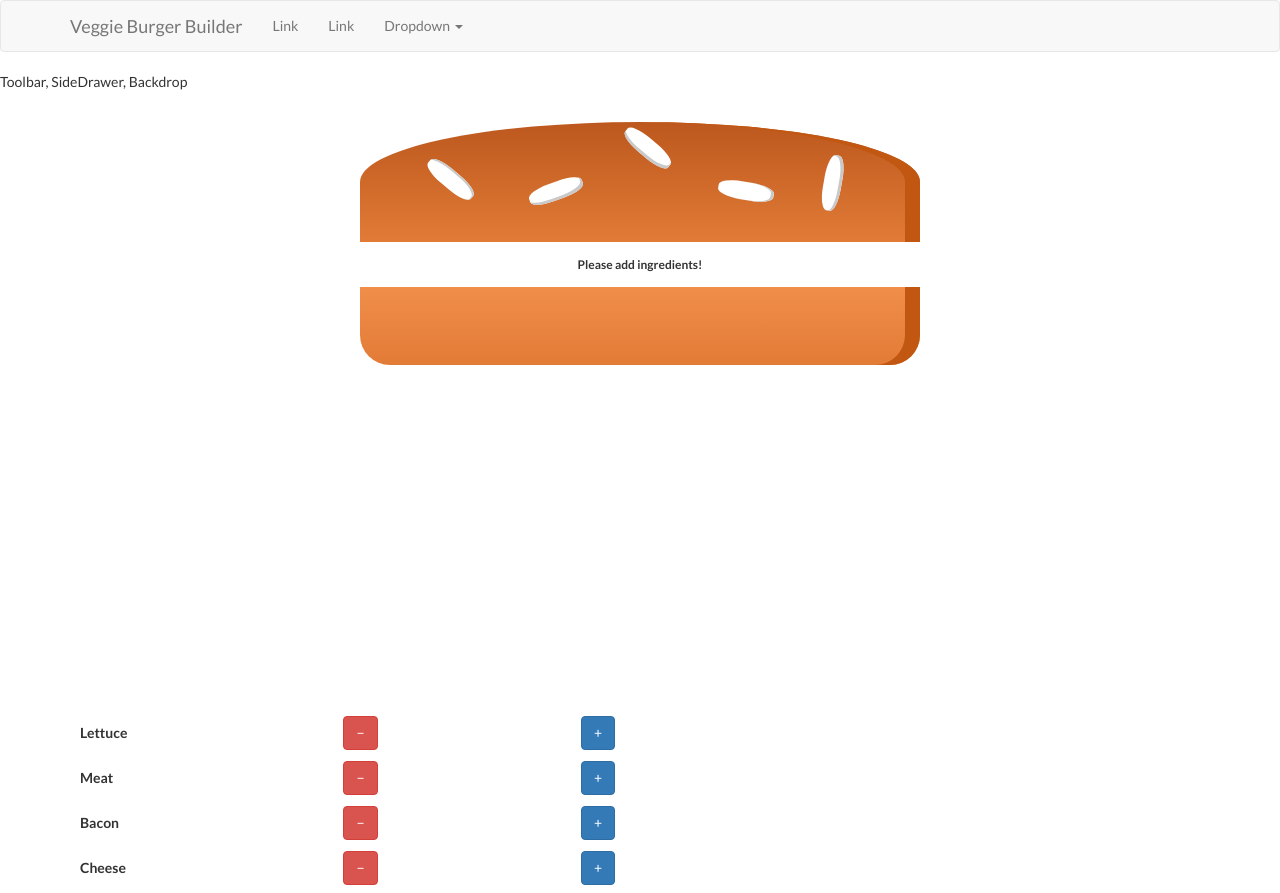
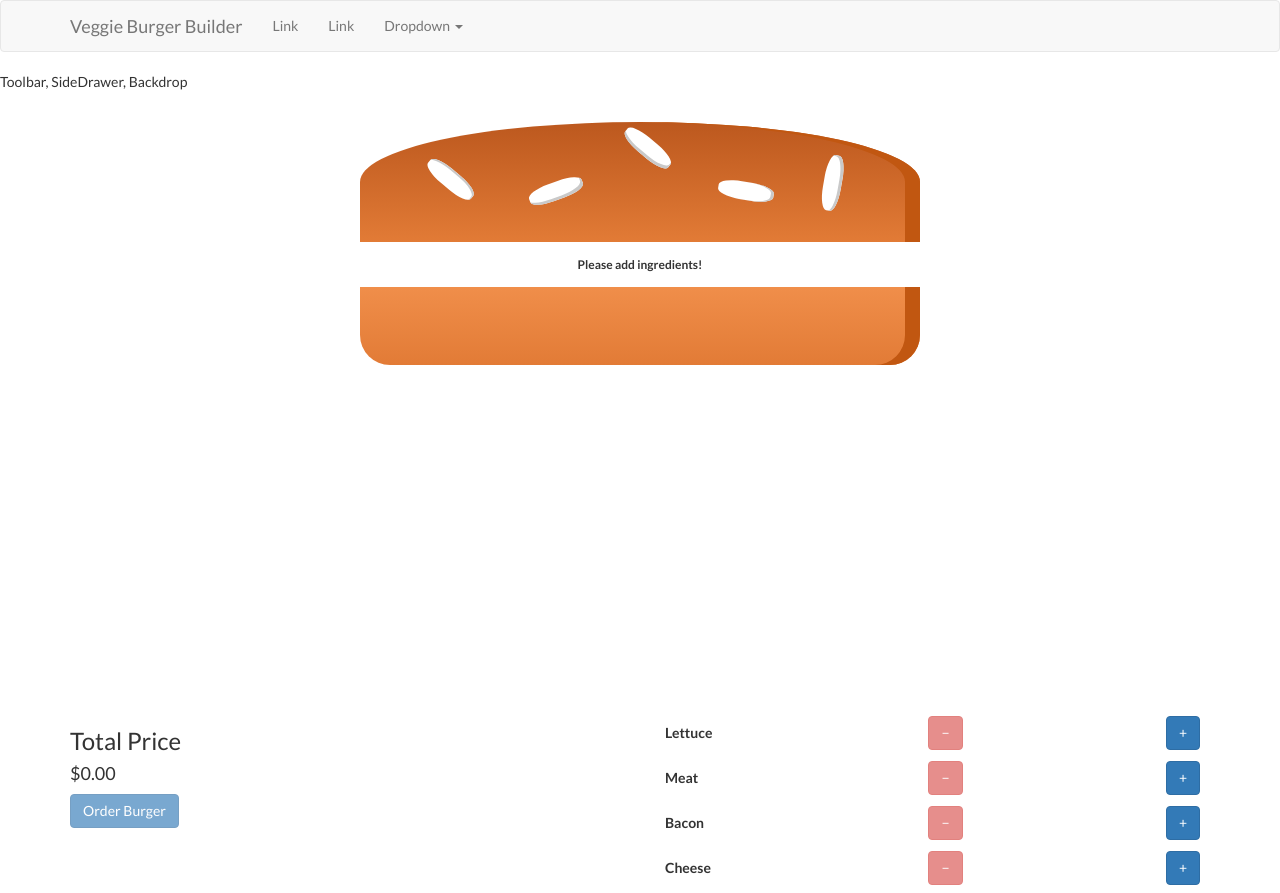
Before and after one commit to masterfung/burger, a React app: page / in a window 1280 px wide. Built offline with nearby package versions, Linux system fonts and the light colour scheme.

Commit message:
total price, modal, fixes

```diff
--- a/src/components/Burger/OrderControllers/OrderController/OrderController.js
+++ b/src/components/Burger/OrderControllers/OrderController/OrderController.js
@@ -6,8 +6,12 @@ import classes from "./OrderController.css";
 const orderController = props => (
   <div className={classes.OrderController}>
     <div className={classes.Label}>{props.label}</div>
-    <Button bsStyle="danger">&#8722;</Button>
-    <Button bsStyle="primary">&#43;</Button>
+    <Button onClick={props.removed} disabled={props.disabled} bsStyle="danger">
+      &#8722;
+    </Button>
+    <Button onClick={props.added} bsStyle="primary">
+      &#43;
+    </Button>
   </div>
 );
 
--- a/src/components/Burger/OrderControllers/OrderControllers.js
+++ b/src/components/Burger/OrderControllers/OrderControllers.js
@@ -1,8 +1,8 @@
-import React from "react";
-import { Row, Col, Grid } from "react-bootstrap";
+import React, { Component } from "react";
+import { Row, Col, Grid, Button } from "react-bootstrap";
 
-import classes from "./OrderControllers.css";
 import OrderController from "./OrderController/OrderController";
+import InfoModal from "../../UI/InfoModal";
 
 const controls = [
   { label: "Lettuce", type: "lettuce" },
@@ -11,22 +11,48 @@ const controls = [
   { label: "Cheese", type: "cheese" }
 ];
 
-const orderControllers = props => (
-  // <div className={classes.OrderControllers}>
-  //   {controls.map(ctrl => (
-  //     <OrderController key={ctrl.label} label={ctrl.label} />
-  //   ))}
-  // </div>
+class OrderControllers extends Component {
+  constructor(props, context) {
+    super(props, context);
 
-  <Grid>
+    this.state = {
+      show: false
+    };
+  }
+
+  handleClose = () => {
+    this.setState({ show: false });
+  };
+
+  handleShow = () => {
+    this.setState({ show: true });
+  };
+
+  render() {
+    return <Grid>
         <Row className="show-grid">
+          <InfoModal show={this.state.show} onHide={this.handleClose} closeModal={this.handleClose} />
+          <Col xs={12} md={6}>
+            <h3>Total Price</h3>
+            <h4>${this.props.price.toFixed(2)}</h4>
+            <Button bsStyle="primary" disabled={this.props.price === 0} onClick={this.handleShow}>
+              Order Burger
+            </Button>
+          </Col>
           <Col xs={12} md={6}>
             {controls.map(ctrl => (
-          <OrderController key={ctrl.label} label={ctrl.label} />
+              <OrderController
+                key={ctrl.label}
+                label={ctrl.label}
+                disabled={this.props.disabled[ctrl.type]}
+                added={() => this.props.addIngredients(ctrl.type)}
+                removed={() => this.props.removeIngredients(ctrl.type)}
+              />
             ))}
           </Col>
         </Row>
-  </Grid>
-);
+      </Grid>;
+  }
+}
 
-export default orderControllers;
+export default OrderControllers;
--- /dev/null
+++ b/src/components/Burger/OrderSummary/OrderSummary.js
@@ -0,0 +1,16 @@
+import React from "react";
+
+import Aux from "../../../hoc/Aux";
+
+const orderSummary = props => {
+  const ingredientsSummary = Object.keys(props.ingredients);
+  return (
+    <Aux>
+      <p>
+        A delicious veggie burger constructed with these following ingredients:
+      </p>
+    </Aux>
+  );
+};
+
+export default orderSummary;
--- /dev/null
+++ b/src/components/UI/InfoModal.js
@@ -0,0 +1,25 @@
+import React, { Component } from "react";
+import { Modal, Button, OverlayTrigger } from "react-bootstrap";
+
+import OrderSummary from "../Burger/OrderSummary/OrderSummary";
+
+class InfoModal extends Component {
+  render() {
+    return (
+      <Modal show={this.props.show} onHide={this.props.handleClose}>
+        <Modal.Header closeButton>
+          <Modal.Title>Order Summary</Modal.Title>
+        </Modal.Header>
+        <Modal.Body>
+          <h4>Your Order Details:</h4>
+					<OrderSummary />
+        </Modal.Body>
+        <Modal.Footer>
+          <Button onClick={this.props.closeModal}>Close</Button>
+        </Modal.Footer>
+      </Modal>
+    );
+  }
+}
+
+export default InfoModal;
--- a/src/containers/BurgerBuilder/BurgerBuilder.js
+++ b/src/containers/BurgerBuilder/BurgerBuilder.js
@@ -4,17 +4,79 @@ import Aux from "../../hoc/Aux";
 import Burger from "../../components/Burger/Burger";
 import OrderControllers from "../../components/Burger/OrderControllers/OrderControllers";
 
+const PRICES = {
+  lettuce: 0.5,
+  bacon: 1.2,
+  cheese: 0.6,
+  meat: 2.9
+};
+
 class BurgerBuilder extends Component {
   constructor(props) {
     super(props);
-    this.state = { ingredients: { lettuce: 0, bacon: 0, cheese: 0, meat: 0 } };
+    this.state = {
+      ingredients: { lettuce: 0, bacon: 0, cheese: 0, meat: 0 },
+      totalPrice: 0
+    };
   }
 
+  addIngredientHandler = type => {
+    const oldCount = this.state.ingredients[type];
+    const updatedCount = oldCount + 1;
+    const updatedIngredients = {
+      ...this.state.ingredients
+    };
+    updatedIngredients[type] = updatedCount;
+    let priceAddition = PRICES[type];
+
+    const oldPrice = this.state.totalPrice;
+    const updatedPrice = oldPrice + priceAddition;
+
+    this.setState({
+      totalPrice: updatedPrice,
+      ingredients: updatedIngredients
+    });
+  };
+
+  removeIngredientHandler = type => {
+    const oldCount = this.state.ingredients[type];
+    if (oldCount === 0) {
+      return;
+    } else {
+      const updatedCount = oldCount - 1;
+      const updatedIngredients = {
+        ...this.state.ingredients
+      };
+      updatedIngredients[type] = updatedCount;
+      let priceDeduction = PRICES[type];
+
+      const oldPrice = this.state.totalPrice;
+      const updatedPrice = oldPrice - priceDeduction;
+
+      this.setState({
+        totalPrice: updatedPrice,
+        ingredients: updatedIngredients
+      });
+    }
+  };
+
   render() {
+    let disabledButtons = {
+      ...this.state.ingredients
+    };
+
+    for (let key in disabledButtons) {
+      disabledButtons[key] = disabledButtons[key] <= 0;
+    }
     return (
       <Aux>
         <Burger ingredients={this.state.ingredients} />
-        <OrderControllers />
+        <OrderControllers
+          price={this.state.totalPrice}
+          disabled={disabledButtons}
+          addIngredients={this.addIngredientHandler}
+          removeIngredients={this.removeIngredientHandler}
+        />
       </Aux>
     );
   }
```
Lines whose indentation alone changed are shown as unchanged.
